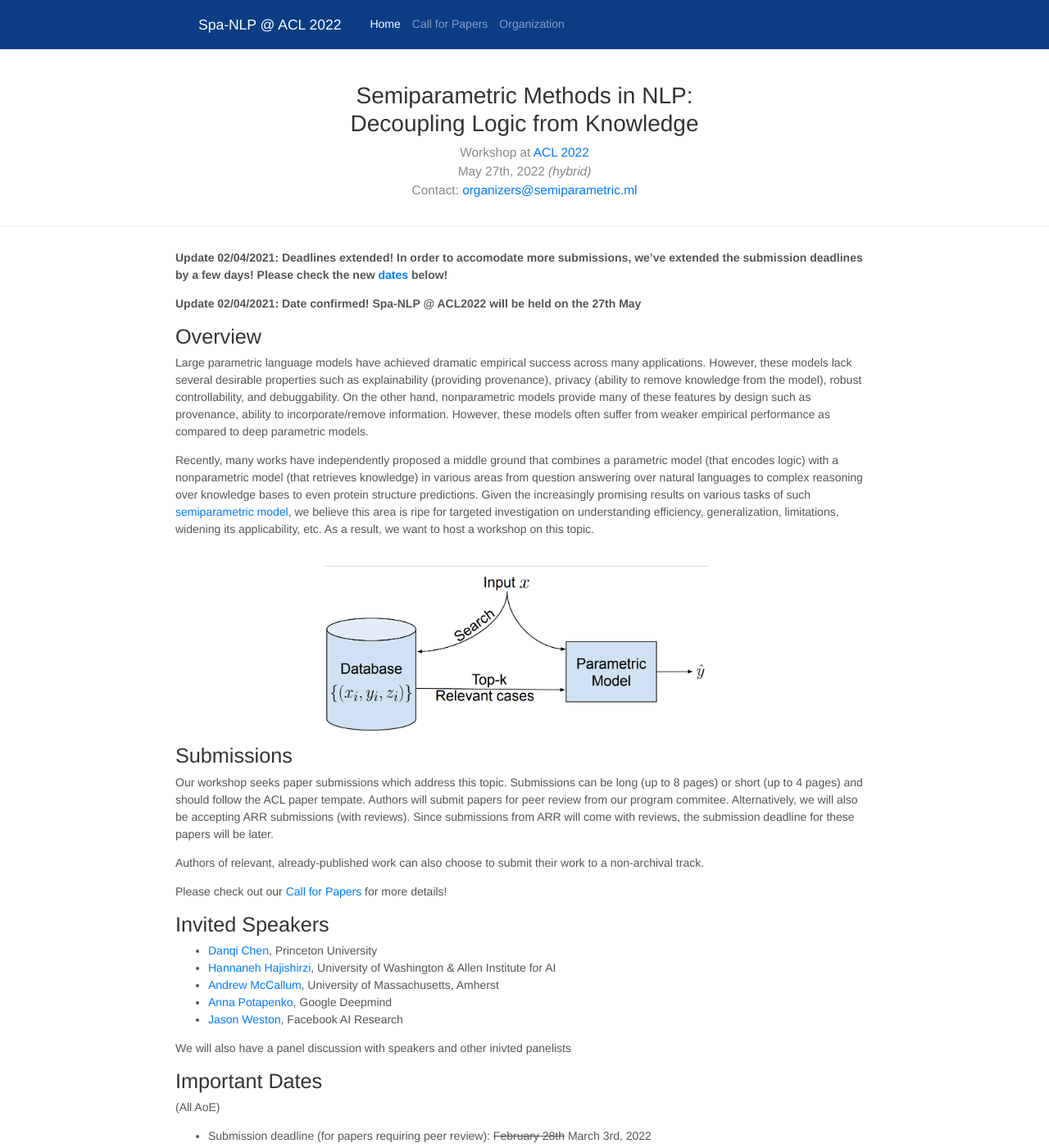
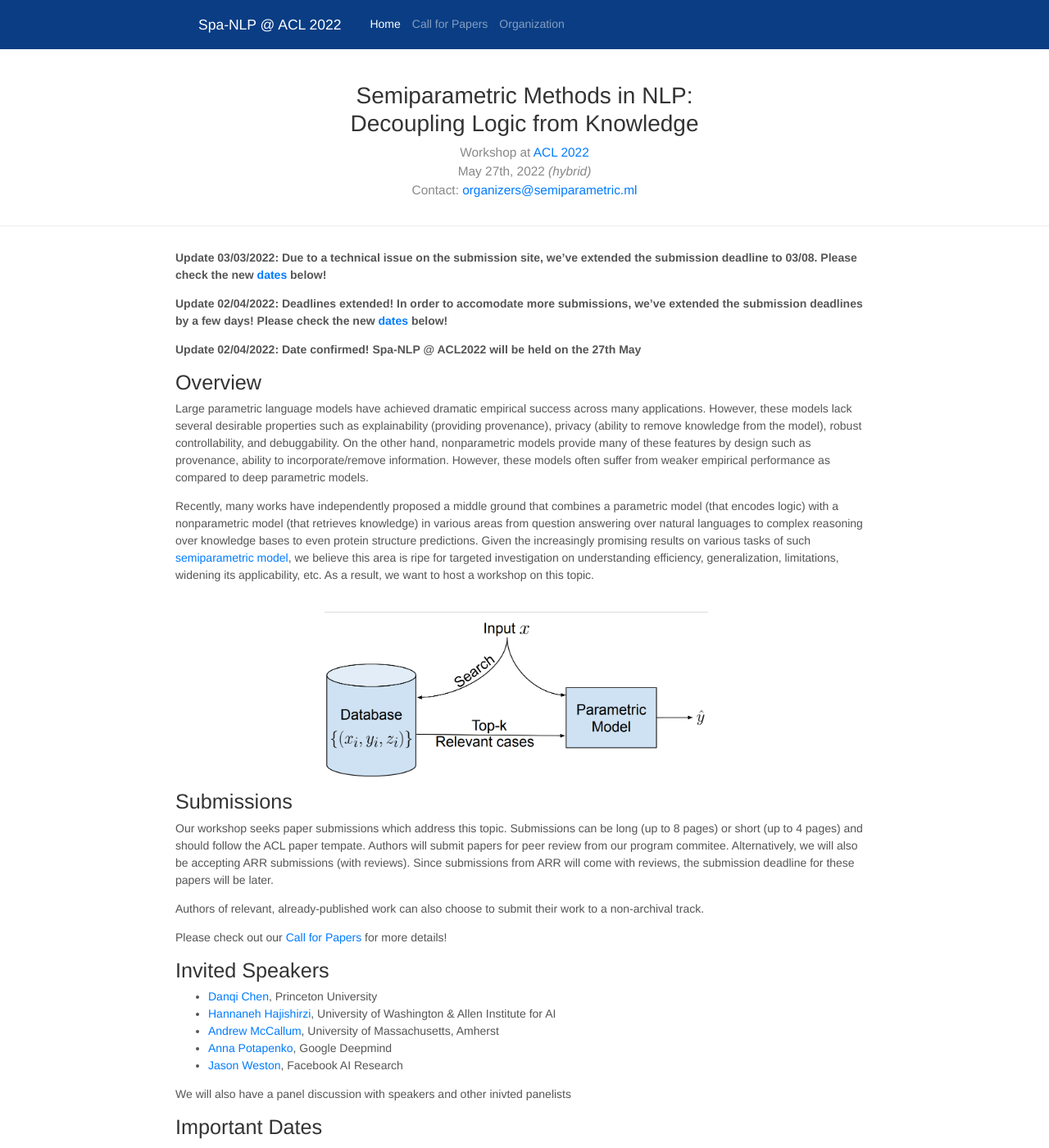
Before and after one commit to spa-nlp/spa-nlp.github.io, a Jekyll site: the page built from index.md, in a window 1280 px wide and 1400 px high. Shown: the whole window at 82% size. Built offline with Jekyll 4.4.1, drawn with Linux system fonts in a browser that asks for light colours; nearby versions of some CDN libraries.

Commit message:
extend the deadline

```diff
--- a/index.md
+++ b/index.md
@@ -5,10 +5,11 @@ order: 1
 collection: pages_2022
 ---
 
+**Update 03/03/2022: Due to a technical issue on the submission site, we've extended the submission deadline to 03/08. Please check the new [dates](#important-dates) below!**
 
-**Update 02/04/2021: Deadlines extended! In order to accomodate more submissions, we've extended the submission deadlines by a few days! Please check the new [dates](#important-dates) below!**
+**Update 02/04/2022: Deadlines extended! In order to accomodate more submissions, we've extended the submission deadlines by a few days! Please check the new [dates](#important-dates) below!**
 
-**Update 02/04/2021: Date confirmed! Spa-NLP @ ACL2022 will be held on the 27th May**
+**Update 02/04/2022: Date confirmed! Spa-NLP @ ACL2022 will be held on the 27th May**
 
 ## Overview
 
@@ -52,7 +53,7 @@ We will also have a panel discussion with speakers and other inivted panelists
 ## Important Dates
 
 (All AoE)
-- Submission deadline (for papers requiring peer review): ~~February 28th~~ March 3rd, 2022
+- Submission deadline (for papers requiring peer review): ~~February 28th~~ ~~March 3rd, 2022~~ March 8th, 2022
 - Submission deadline (with ARR reviews): March 24th, 2022
 - Submission deadline (Non-archival): March 24th, 2022
 - Notification of acceptance: March 26th, 2022
```
Also changed, not shown: cfp.md (+1 -1 lines).
